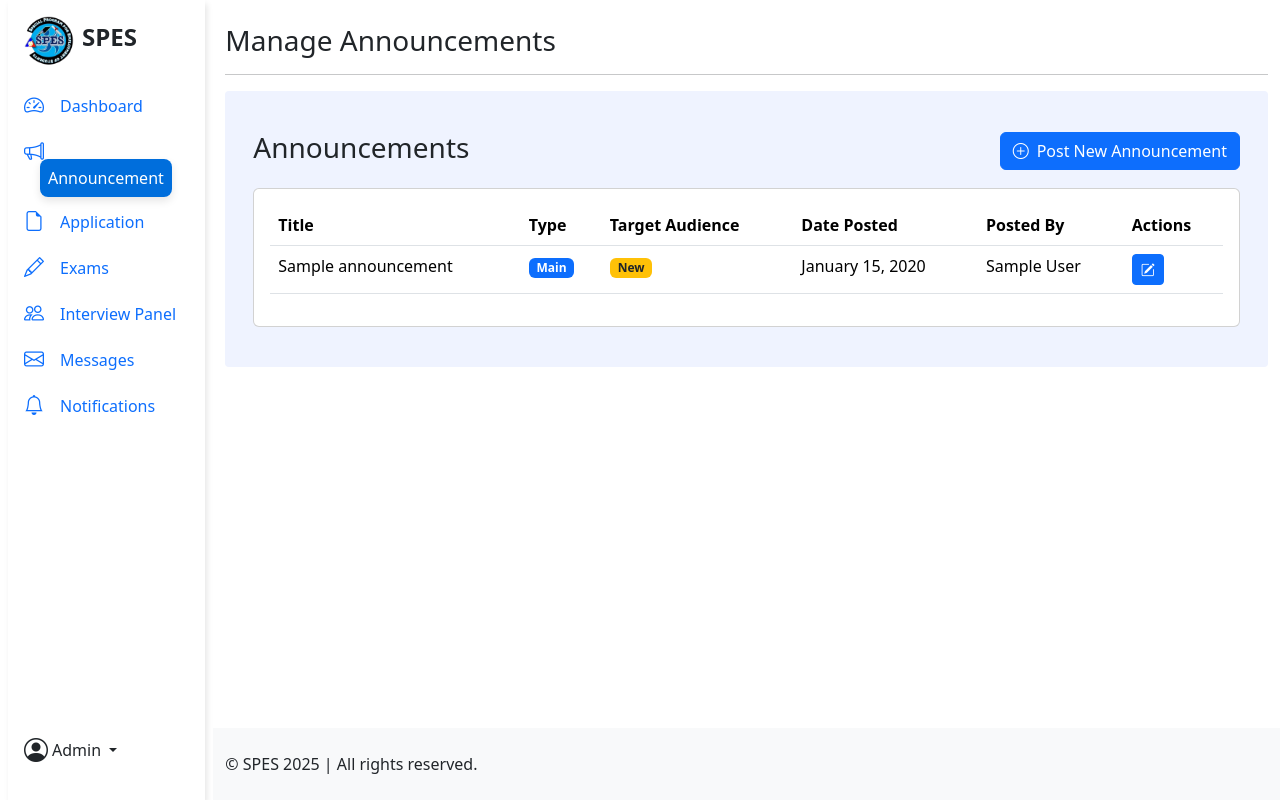
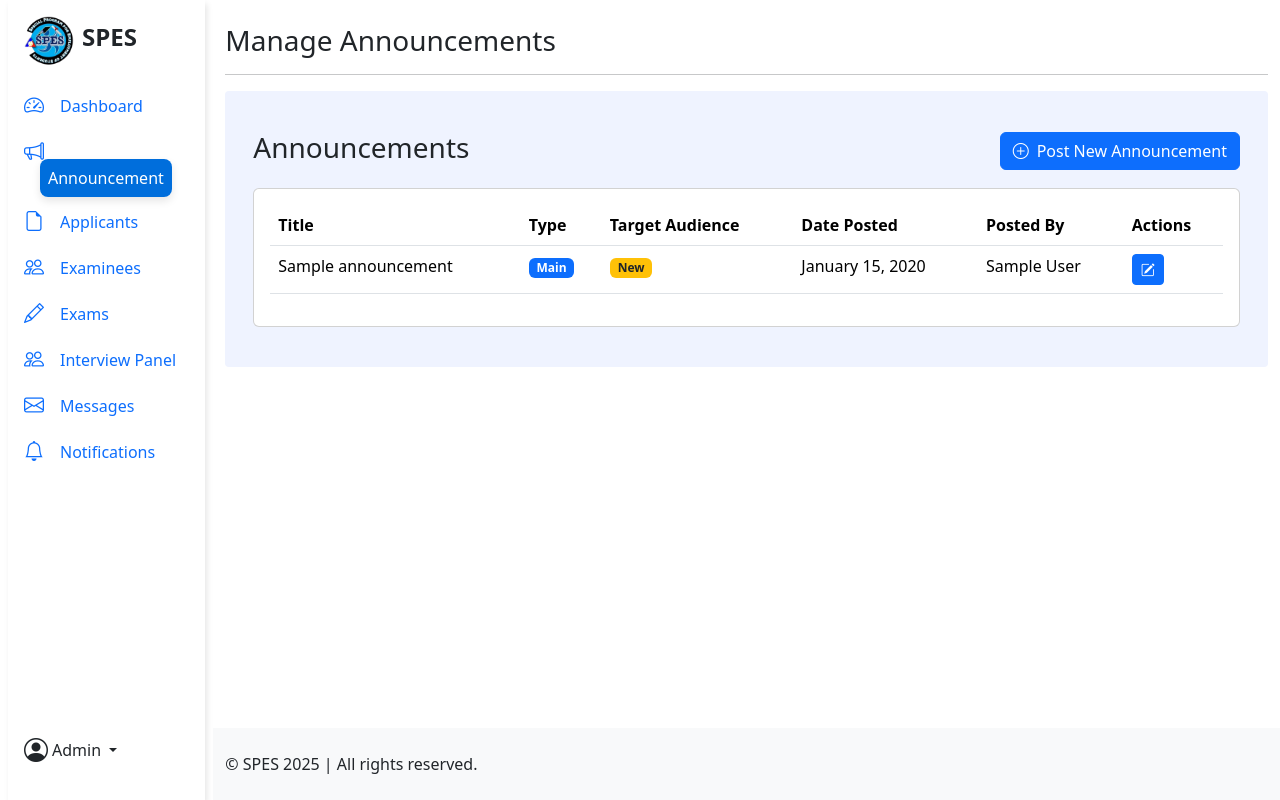
Before and after one commit to jericwin/SPES, a Flask app: page /admin/announcements in a window 1280 px wide. Run offline with Flask 3, Linux system fonts and the light colour scheme; the visitor is signed in with stand-in values (Sample User, id 1); tables that the repository leaves empty hold one stand-in row (values such as "Sample post").

Commit message:
Update announcements template: rename "Application" to "Applicants" and add a new "Examinees" link for improved navigation in the admin panel.

```diff
--- a/templates/admin/announcements.html
+++ b/templates/admin/announcements.html
@@ -123,9 +123,17 @@
                   class="nav-link px-sm-0 px-2"
                 >
                   <i class="fs-5 bi-file-earmark"></i
-                  ><span class="ms-3 d-none d-sm-inline" id=""
-                    >Application</span
-                  >
+                  ><span class="ms-3 d-none d-sm-inline">Applicants</span>
+                </a>
+              </li>
+              <!-- students who took the exam -->
+              <li>
+                <a
+                  href="{{ url_for('admin_examinees') }}"
+                  class="nav-link px-sm-0 px-2"
+                >
+                  <i class="fs-5 bi-people"></i
+                  ><span class="ms-3 d-none d-sm-inline">Examinees</span>
                 </a>
               </li>
               <li>
```
